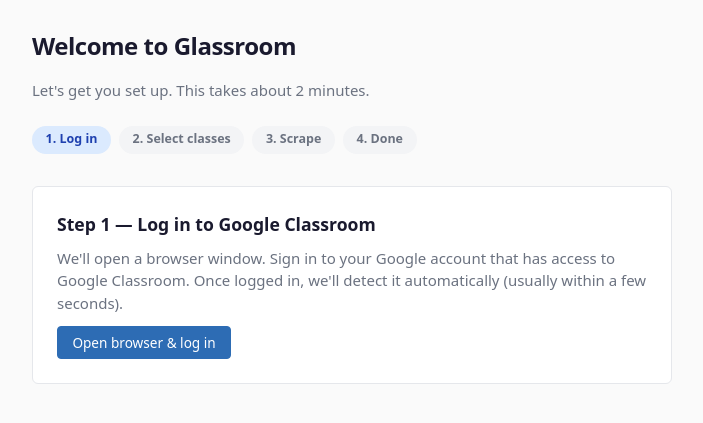
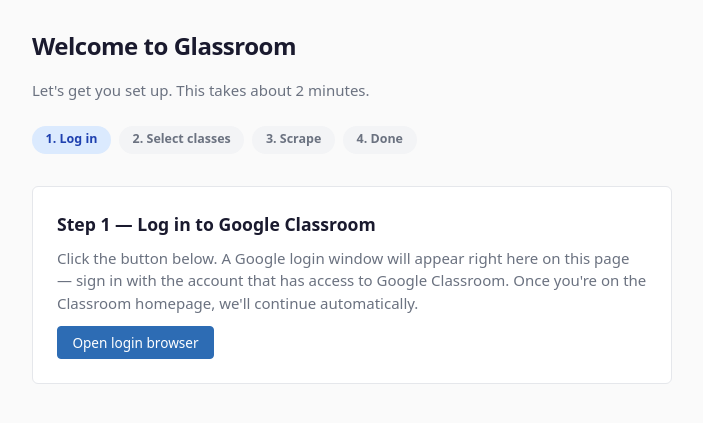
Before and after one commit to sageframe-no-kaji/glassroom, a Flask app: template src/templates/setup.html in a window 1280 px wide. Shown: the part 52-475 px from the top of the page, without its empty margins (82-785 px from the left). Run offline with Flask 3, Linux system fonts and the light colour scheme; the template is opened without the code that fills it, so the values that code supplies are empty.

Commit message:
Embed noVNC browser in Step 1 login flow
Instead of telling users to open a separate port, the Google login
browser now appears inline in the setup page as an iframe. When the
user clicks 'Open login browser':
- Pre-click UI hides, embedded browser panel appears
- noVNC iframe auto-connects to the Xvfb display at localhost:6080
- Blue info banner: 'Sign in to Google in the window below'
- Amber spinner banner: 'Waiting for you to complete login...'
- Green success banner on detection before auto-advancing to step 2

Error handling resets to pre-click state so user can retry.
No new ports, no second tab, no technical knowledge required.

```diff
--- a/src/templates/setup.html
+++ b/src/templates/setup.html
@@ -15,9 +15,31 @@
 <!-- Step 1: Login -->
 <div id="step-1" class="setup-card active">
   <h2>Step 1 — Log in to Google Classroom</h2>
-  <p>We'll open a browser window. Sign in to your Google account that has access to Google Classroom. Once logged in, we'll detect it automatically (usually within a few seconds).</p>
-  <p id="login-msg" style="display:none"></p>
-  <button id="btn-login" class="btn btn-primary" onclick="startLogin()">Open browser &amp; log in</button>
+
+  <div id="login-pre-click">
+    <p>Click the button below. A Google login window will appear right here on this page — sign in with the account that has access to Google Classroom. Once you're on the Classroom homepage, we'll continue automatically.</p>
+    <p id="login-msg" style="display:none"></p>
+    <button id="btn-login" class="btn btn-primary" onclick="startLogin()">Open login browser</button>
+  </div>
+
+  <div id="login-browser-wrap" style="display:none;margin-top:0.5rem">
+    <div style="background:#eff6ff;border:1px solid #bfdbfe;border-radius:6px;padding:0.75rem 1rem;margin-bottom:0.75rem">
+      <p style="margin:0;font-size:0.9rem"><strong>Sign in to Google in the window below.</strong> Use the account that has access to Google Classroom. Once you reach the Classroom homepage, we'll detect it and move to the next step automatically.</p>
+    </div>
+    <div id="login-detecting-banner" style="display:none;padding:0.6rem 0.75rem;border-radius:4px;margin-bottom:0.5rem;font-size:0.875rem;background:#fef3c7;border:1px solid #fde68a;color:#92400e">
+      <span class="spinner"></span> Waiting for you to complete login…
+    </div>
+    <div id="login-success-banner" style="display:none;padding:0.6rem 0.75rem;border-radius:4px;margin-bottom:0.5rem;font-size:0.875rem;background:#dcfce7;border:1px solid #86efac;color:#166534">
+      ✓ Logged in! Loading your classes…
+    </div>
+    <iframe
+      id="novnc-frame"
+      src="http://localhost:6080/vnc_auto.html?autoconnect=true&resize=scale&reconnect=true"
+      style="width:100%;height:580px;border:1px solid var(--border);border-radius:4px;background:#111;display:block"
+      allow="clipboard-read; clipboard-write"
+    ></iframe>
+    <p style="font-size:0.78rem;color:var(--text-muted);margin-top:0.5rem">This is a browser running inside Glassroom. Your login session stays on your computer and is never sent anywhere.</p>
+  </div>
 </div>
 
 <!-- Step 2: Select classes -->
@@ -88,17 +110,17 @@
   // -----------------------------------------------------------------------
   function startLogin() {
     const btn = document.getElementById('btn-login');
-    const msg = document.getElementById('login-msg');
     btn.disabled = true;
-    btn.textContent = 'Opening browser…';
-    msg.style.display = 'block';
-    msg.style.color = '#555';
-    msg.innerHTML = '<span class="spinner"></span> Waiting for you to log in…';
+    btn.textContent = 'Opening…';
 
     fetch('/api/login', { method: 'POST' })
       .then(r => r.json())
       .then(data => {
         if (data.error) { showLoginError(data.error); return; }
+        // Swap pre-click area for the embedded browser
+        document.getElementById('login-pre-click').style.display = 'none';
+        document.getElementById('login-browser-wrap').style.display = 'block';
+        document.getElementById('login-detecting-banner').style.display = 'block';
         pollLogin();
       })
       .catch(err => showLoginError(String(err)));
@@ -110,8 +132,13 @@
         .then(r => r.json())
         .then(data => {
           if (data.status === 'done') {
-            completeStep(1);
-            showStep2(data.classes || []);
+            document.getElementById('login-detecting-banner').style.display = 'none';
+            document.getElementById('login-success-banner').style.display = 'block';
+            // Brief pause so user sees success state before moving on
+            setTimeout(() => {
+              completeStep(1);
+              showStep2(data.classes || []);
+            }, 1200);
           } else if (data.status === 'failed') {
             showLoginError(data.error || 'Login failed');
           } else {
@@ -122,12 +149,15 @@
     }, 2000);
   }
 
-  function showLoginError(msg) {
+  function showLoginError(errMsg) {
     const el = document.getElementById('login-msg');
     const btn = document.getElementById('btn-login');
+    // Return to pre-click state so user can retry
+    document.getElementById('login-pre-click').style.display = 'block';
+    document.getElementById('login-browser-wrap').style.display = 'none';
     el.style.display = 'block';
     el.style.color = '#dc2626';
-    el.textContent = '⚠ ' + msg;
+    el.textContent = '⚠ ' + errMsg;
     btn.disabled = false;
     btn.textContent = 'Retry';
   }
```
